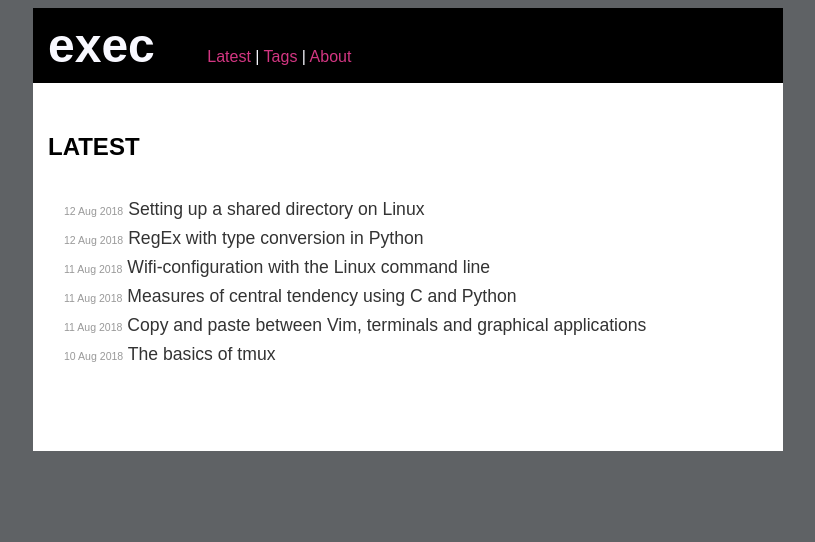
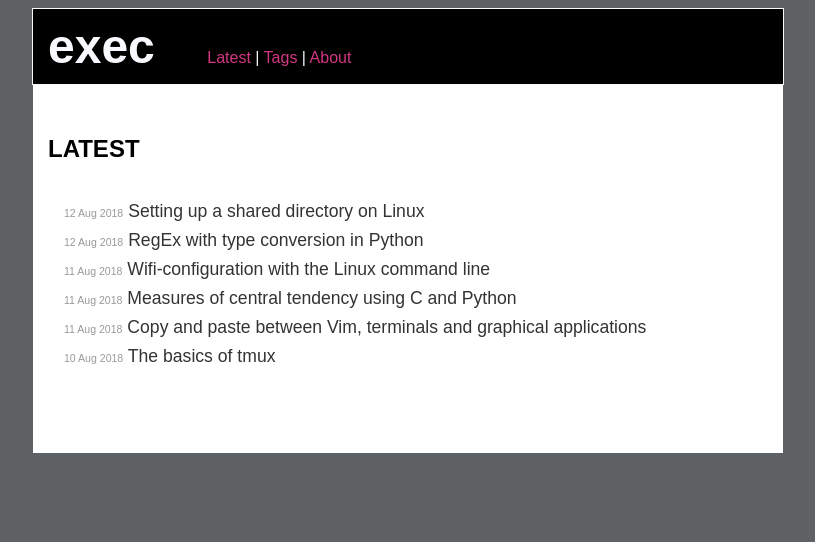
Before and after one commit to execas/execas.github.io, a Jekyll site: the page built from index.html, in a window 1280 px wide. Shown: the top 542 px of the page, without its empty margins (232-1047 px from the left). Built offline with Jekyll 4.4.1, drawn with Linux system fonts in a browser that asks for light colours.

Commit message:
Update execas.css

```diff
--- a/css/execas.css
+++ b/css/execas.css
@@ -69,6 +69,7 @@ a:focus {
      margin:0 auto;
      max-width: 720px;
      padding: 10px 15px 10px 15px;
+     border: 1px solid #f8f8ff;
 
 }
 
```
